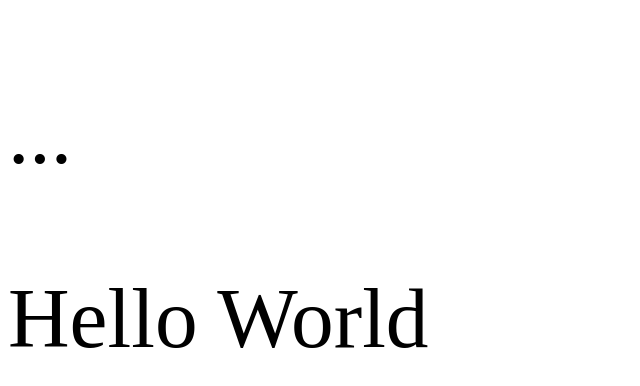
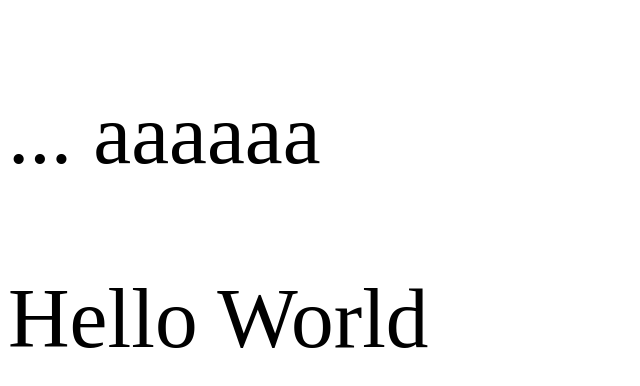
Before and after one commit to stasik0808/gitremote, a plain HTML site: page index.html in a window 1280 px wide. Shown: the whole page, without its empty margins (0-640 px from the left). Drawn offline with Linux system fonts and the light colour scheme.

Commit message:
My new function

```diff
--- a/index.html
+++ b/index.html
@@ -6,7 +6,7 @@
 href="css/style.css">
 	</head>
 	<body>
-		<p>...</p>
+		<p>...    aaaaaa</p>
 		<p>Hello World</p>
 	</body>
 </html>
```
